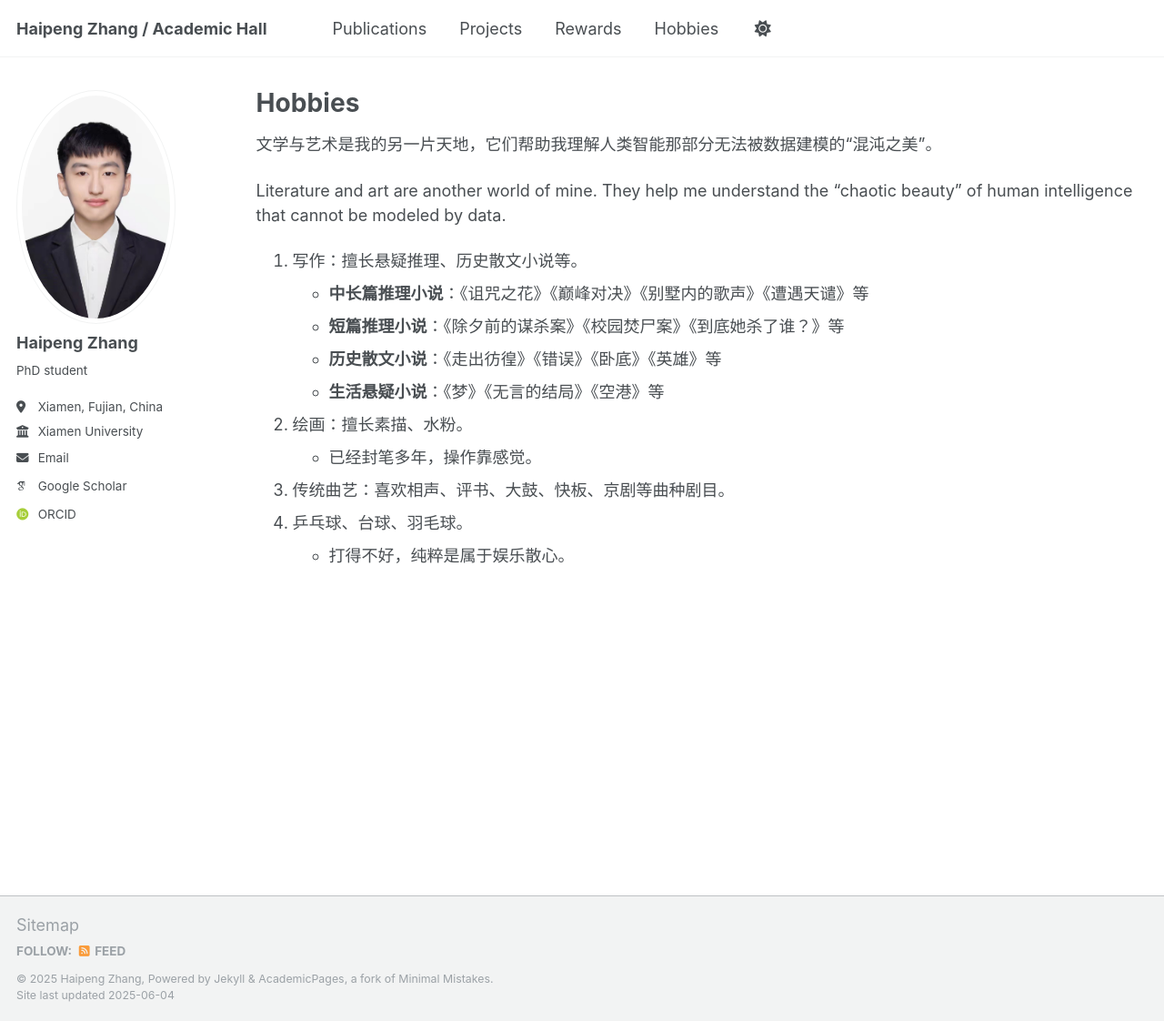
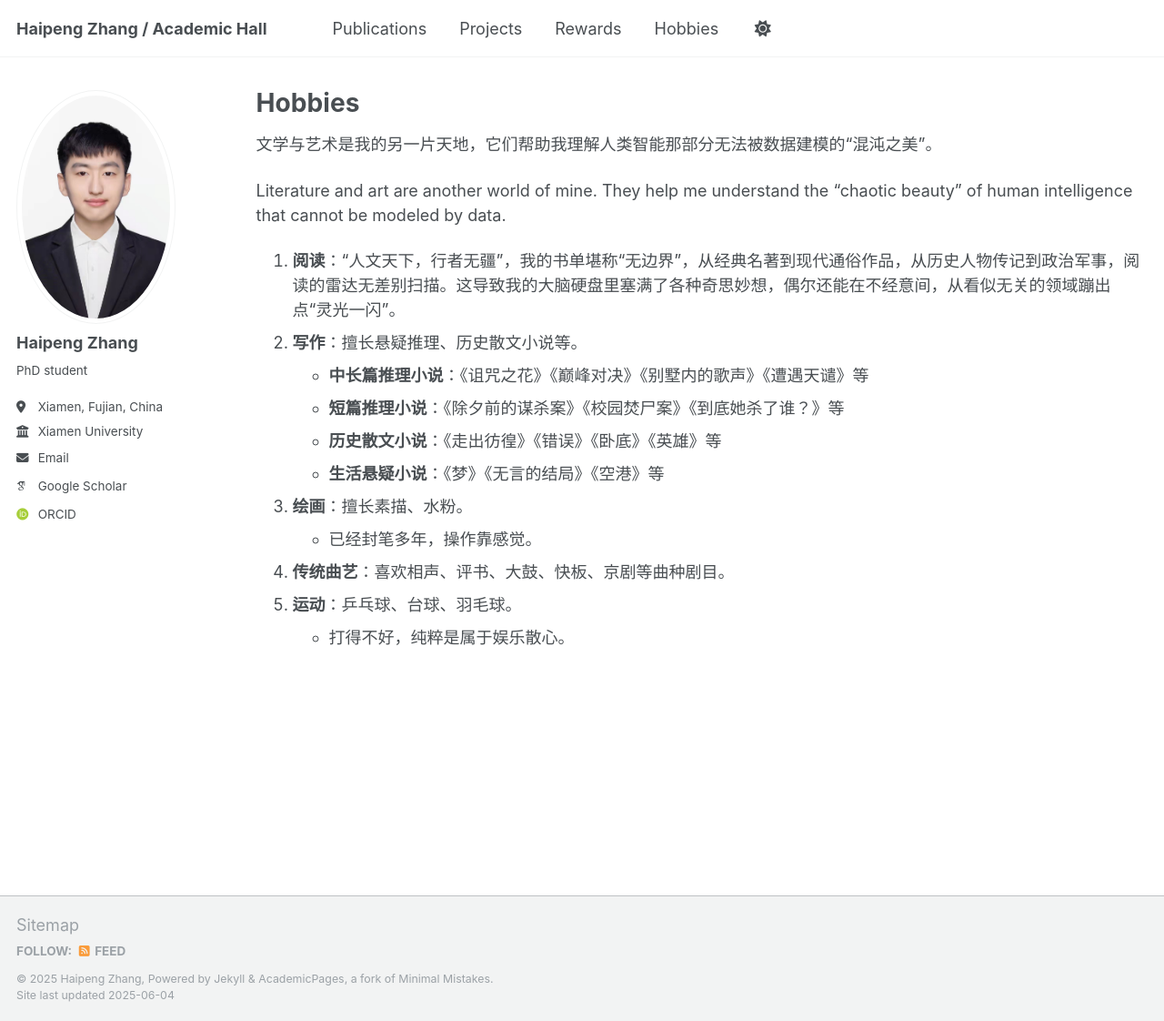
Before and after one commit to Harry-first/haipengzhang, a Jekyll site: the page built from _pages/portfolio.md, in a window 1280 px wide and 1122 px high. Shown: the whole window at 91% size. Built offline with Jekyll 4.4.1, drawn with Linux system fonts in a browser that asks for light colours; some web fonts are replaced.

Commit message:
Update portfolio.md

```diff
--- a/_pages/portfolio.md
+++ b/_pages/portfolio.md
@@ -8,13 +8,14 @@ author_profile: true
 文学与艺术是我的另一片天地，它们帮助我理解人类智能那部分无法被数据建模的“混沌之美”。
 
 Literature and art are another world of mine. They help me understand the “chaotic beauty” of human intelligence that cannot be modeled by data.
-1. 写作：擅长悬疑推理、历史散文小说等。
+1. **阅读**：“人文天下，行者无疆”，我的书单堪称“无边界”，从经典名著到现代通俗作品，从历史人物传记到政治军事，阅读的雷达无差别扫描。这导致我的大脑硬盘里塞满了各种奇思妙想，偶尔还能在不经意间，从看似无关的领域蹦出点“灵光一闪”。
+2. **写作**：擅长悬疑推理、历史散文小说等。
 - **中长篇推理小说**：《诅咒之花》《巅峰对决》《别墅内的歌声》《遭遇天谴》等
 - **短篇推理小说**：《除夕前的谋杀案》《校园焚尸案》《到底她杀了谁？》等
 - **历史散文小说**：《走出彷徨》《错误》《卧底》《英雄》等
 - **生活悬疑小说**：《梦》《无言的结局》《空港》等
-3. 绘画：擅长素描、水粉。
+3. **绘画**：擅长素描、水粉。
 - 已经封笔多年，操作靠感觉。
-4. 传统曲艺：喜欢相声、评书、大鼓、快板、京剧等曲种剧目。
-5. 乒乓球、台球、羽毛球。
+4. **传统曲艺**：喜欢相声、评书、大鼓、快板、京剧等曲种剧目。
+5. **运动**：乒乓球、台球、羽毛球。
 - 打得不好，纯粹是属于娱乐散心。
```
